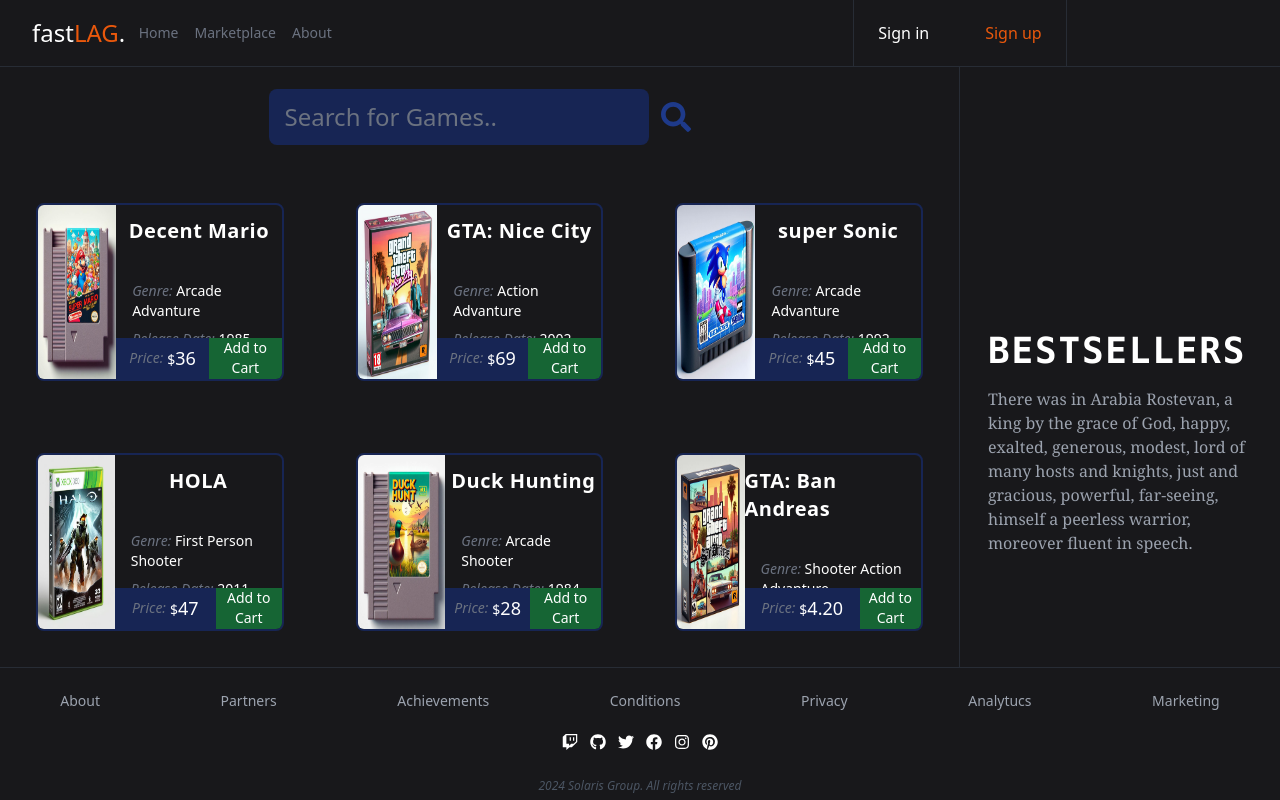
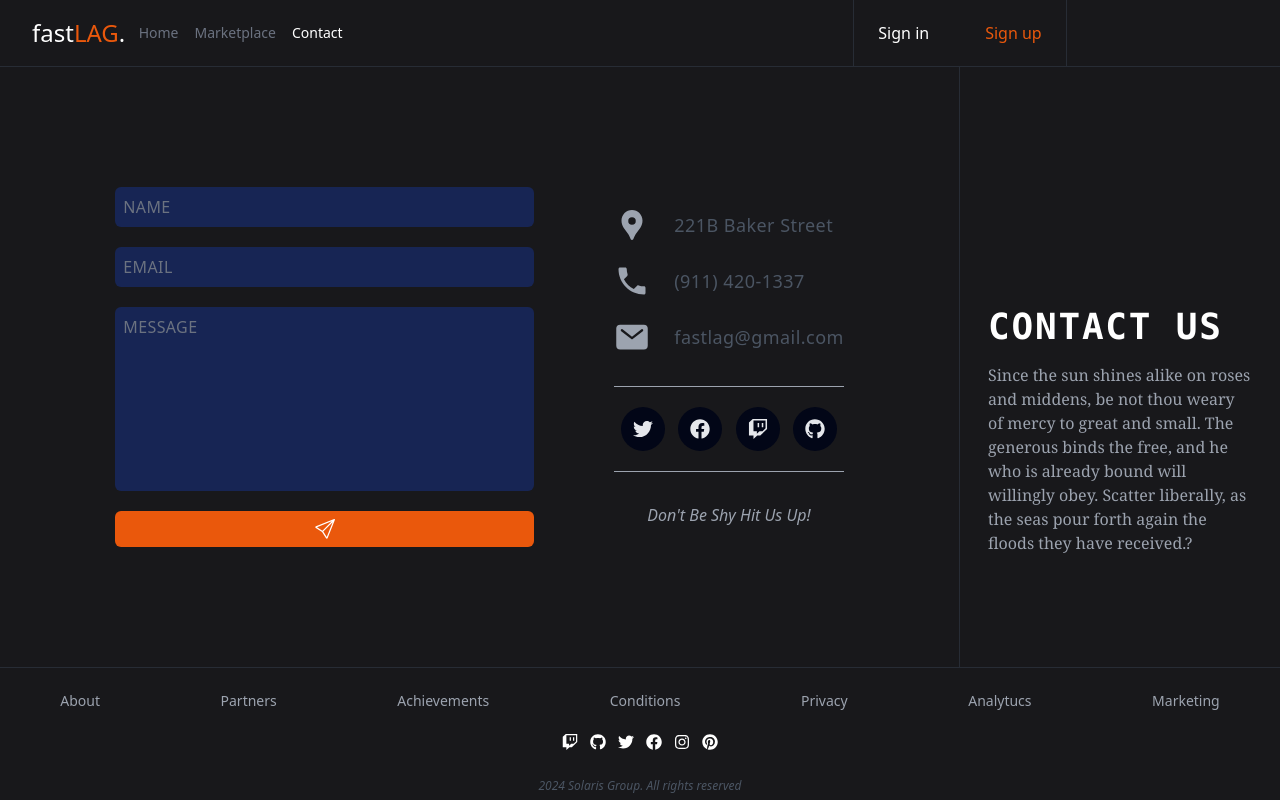
Before and after one commit to ndr-exe/React-project, a React (Create React App) app: page /contact in a window 1280 px wide. Built offline with nearby package versions, Linux system fonts and the light colour scheme.

Commit message:
Add routing for Contact and 404 Error pages

```diff
--- a/package.json
+++ b/package.json
@@ -10,6 +10,7 @@
     "react": "^18.2.0",
     "react-dom": "^18.2.0",
     "react-icons": "^5.0.1",
+    "react-router-dom": "^6.22.3",
     "react-scripts": "5.0.1",
     "web-vitals": "^2.1.4"
   },
--- a/src/App.js
+++ b/src/App.js
@@ -1,22 +1,30 @@
+import { createBrowserRouter,RouterProvider,createRoutesFromElements,Route } from "react-router-dom";
+
 //Component Imports
-
-import Footer from "./components/Footer";
-import Header from "./components/Header";
 import Main from "./components/Main";
 import PageLayout from "./components/PageLayout";
+import Contact from "./components/Contact";
+import NotFound from "./components/NotFound";
+
+
+const router = createBrowserRouter(
+  createRoutesFromElements(
+    <Route path="/" element={<PageLayout/>}>
+      <Route index element={<Main/>}/>
+      <Route path="marketplace" element={<Main/>}/>
+      <Route path="contact" element={<Contact/>}/>
+      <Route path="*" element={<NotFound/>}/>
+    </Route>
+  )
+)
 
 
 
 function App() {
-  return (
-    <>
-    <PageLayout>
-      <Header/>
-      <Main/>
-      <Footer/>
-    </PageLayout>
-    </>
-  );
+
+    return (
+      <RouterProvider router={router}/>
+    )
 }
 
 export default App;
--- /dev/null
+++ b/src/components/Contact.jsx
@@ -0,0 +1,62 @@
+// Icon imports
+import { FaTwitter } from "react-icons/fa";
+import { FaFacebook } from "react-icons/fa";
+import { FaTwitch } from "react-icons/fa";
+import { FaGithub } from "react-icons/fa";
+import { BsSend } from "react-icons/bs";
+import { MdLocationPin } from "react-icons/md";
+import { MdPhone } from "react-icons/md";
+import { IoMail } from "react-icons/io5";
+
+
+export default function Contact() {
+  return (
+    <div className='bg-zinc-900 row-span-9 grid grid-rows-1 grid-cols-12'>
+           <div className='col-span-9 h-full border-r border-gray-700/50 flex justify-center items-center'>
+            <div className="flex gap-[5rem]">
+                <form name="contact" className="flex flex-col justify-between gap-5">
+                    <input autoComplete="off" name="name" type="text" required placeholder='NAME' className="py-2 px-2 rounded-md bg-blue-950 placeholder:text-gray-500 outline-none placeholder:tracking-wide"/>
+                    <input autoComplete="off" name="email" type="email" required placeholder='EMAIL'className="py-2 px-2 rounded-md bg-blue-950 placeholder:text-gray-500 outline-none placeholder:tracking-wide"/>
+                    <textarea name="message" required id="message" cols="42" rows="7" placeholder='MESSAGE' className="py-2 px-2 rounded-md bg-blue-950 resize-none placeholder:text-gray-500 outline-none placeholder:tracking-wide"></textarea>
+                    <button className="flex justify-center items-center text-xl text-white bg-orange-600 hover:bg-orange-700 hover:text-blue-950 py-2 rounded-md "><BsSend/></button>
+                </form>
+                <div className="flex flex-col justify-between py-5 ">
+                    <ul className="text-gray-600 text-lg flex flex-col gap-5">
+                        <li className="flex items-center gap-6">
+                            <span className="text-4xl text-gray-400 "><MdLocationPin/></span>
+                            <span className="tracking-wide">221B Baker Street</span>
+                        </li>
+
+                        <li className="flex items-center gap-6">
+                            <span className="text-4xl text-gray-400"><MdPhone/></span>
+                            <span className="tracking-wide">(911) 420-1337</span>
+                        </li>
+                        <li className="flex items-center gap-6">
+                            <span className="text-4xl text-gray-400"><IoMail/></span>
+                            <span className="tracking-wide">fastlag@gmail.com</span>
+                        </li>
+                    </ul>
+                    <ul className="flex justify-around text-xl text-gray-200 border-y border-gray-400 py-5">
+                        <li className="p-3 bg-slate-950 rounded-full"><a href="/"><FaTwitter/></a></li>
+                        <li className="p-3 bg-slate-950 rounded-full"><a href="/"><FaFacebook/></a></li>
+                        <li className="p-3 bg-slate-950 rounded-full"><a href="/"><FaTwitch/></a></li>
+                        <li className="p-3 bg-slate-950 rounded-full"><a href="/"><FaGithub/></a></li>
+
+                    </ul>
+                    <p className="text-center italic text-gray-400">Don't Be Shy Hit Us Up!</p>
+                </div>
+         </div>
+        </div>
+         <div className='col-span-3 h-full px-7 flex flex-col items-start justify-end pb-28 '>
+            <h2 className='text-4xl font-mono font-bold uppercase tracking-wider mb-4'>Contact Us</h2>
+            <p className='text-gray-400 font-serif'>
+            Since the sun shines alike on roses and middens,
+            be not thou weary of mercy to great and small. The generous binds the free,
+            and he who is already bound will willingly obey. Scatter liberally,
+            as the seas pour forth again the floods they have received.?
+            </p>
+
+        </div>
+    </div>
+  )
+}
--- a/src/components/Footer.jsx
+++ b/src/components/Footer.jsx
@@ -8,7 +8,7 @@
 
 export default function Footer() {
   return (
-    <footer className='row-span-2 bg-zinc-900 border-t border-gray-700/50 '>
+    <footer className='row-start-11 row-span-2 bg-zinc-900 border-t border-gray-700/50 '>
         <ul className='flex justify-around h-[50%] items-center text-sm text-gray-400'>
             <li><a href="/">About</a></li>
             <li><a href="/">Partners</a></li>
--- a/src/components/ItemsGrid.jsx
+++ b/src/components/ItemsGrid.jsx
@@ -21,6 +21,7 @@
                     release={release}
                     platform={platform}
                     price={price}
+                    key={title}
                     />
                 )
             })}
--- a/src/components/Main.jsx
+++ b/src/components/Main.jsx
@@ -1,4 +1,3 @@
-import React from 'react'
 import ItemsGrid from './ItemsGrid'
 
 export default function Main() {
--- a/src/components/Navbar.jsx
+++ b/src/components/Navbar.jsx
@@ -1,5 +1,6 @@
+import { NavLink } from "react-router-dom"
 
-export default function Navbar({logo}) {
+export default function Navbar() {
   return (
 
     <nav className='w-full h-full grid grid-rows-1 grid-cols-12 '>
@@ -7,9 +8,9 @@
         <h1 className='text-white flex items-center text-2xl pl-8'>fast <span className="text-orange-600">LAG</span>.</h1>
 
             <ul className='flex items-center gap-4 ml-8 text-sm text-gray-500'>
-                <li><a href="/">Home</a></li>
-                <li><a href="/">Marketplace</a></li>
-                <li><a href="/">About</a></li>
+                <li><NavLink to="/">Home</NavLink></li>
+                <li><NavLink to="/marketplace" >Marketplace</NavLink></li>
+                <li><NavLink to="contact">Contact</NavLink></li>
             </ul>
             <ul className='flex justify-between  border-x border-gray-700/50 col-start-9 col-end-11'>
                 <li className='pl-6 flex items-center '><a href="/">Sign in</a></li>
--- /dev/null
+++ b/src/components/NotFound.js
@@ -0,0 +1,31 @@
+import { Link } from "react-router-dom";
+
+// Icon imports
+import { TfiFaceSad } from "react-icons/tfi";
+
+
+
+export default function NotFound() {
+  return (
+    <div className='bg-zinc-900 grid grid-rows-1 grid-cols-12 row-span-9'>
+        <div className='col-span-9 bg-zinc-900  h-full border-r border-gray-700/50 flex items-center justify-center'>
+            <h2 className="flex flex-col text-gray-400">
+                <span className="text-6xl text-white"><TfiFaceSad/><span className="text-xl">OOPS!</span> </span>
+               <span className="text-xl">YOU'RE BEYOND THE BORDERS.</span>
+                <span className="text-2xl ">GO BACK TO <Link to="/" className="text-orange-600 hover:text-white" >HOMEPAGE</Link></span>
+            </h2>
+        </div>
+
+
+
+        <div className='col-span-3 h-full px-7 flex flex-col items-start justify-end pb-28 '>
+            <h2 className='text-4xl font-mono font-bold uppercase tracking-wider mb-4'>404 Page Not Found</h2>
+            <p className='text-gray-400 font-serif'>
+            HE who created the firmament, by that mighty power made beings inspired from on high with souls celestial;
+            to us men He has given the world, infinite in variety we possess it; from Him is every monarch in His likeness.
+            </p>
+
+        </div>
+</div>
+  )
+}
--- a/src/components/PageLayout.jsx
+++ b/src/components/PageLayout.jsx
@@ -1,9 +1,16 @@
+import { Outlet } from "react-router-dom";
+
+// Component imports
+import Header from "./Header";
+import Footer from "./Footer";
 
 
-export default function PageLayout({children}) {
+export default function PageLayout() {
   return (
     <div className='grid grid-cols-1 grid-rows-12 h-lvh text-white'>
-        {children}
+        <Header/>
+        <Outlet/>
+        <Footer/>
     </div>
   )
 }
--- a/src/components/Search.jsx
+++ b/src/components/Search.jsx
@@ -4,7 +4,7 @@
 export default function Search() {
   return (
     <div className='row-span-2 flex items-center justify-center'>
-    <form action="/" className='text-2xl flex items-center gap-3 '>
+    <form action="/" className='text-xl flex items-center gap-3 '>
         <input className='bg-blue-950 px-4 py-3 outline-none rounded-lg block placeholder:text-gray-500 '
          type="text" name="search" id="" placeholder='Search for Games..' />
         <button type="submit" className="text-blue-900 text-3xl block">
--- a/src/index.css
+++ b/src/index.css
@@ -6,4 +6,11 @@
     a {
         @apply hover:text-gray-400;
     }
+
 }
+
+.active,
+.active:hover,
+.active:active {
+    @apply text-white;
+}
```
Also changed, not shown: 1 other file (tests, documents, lock files or other folders).
